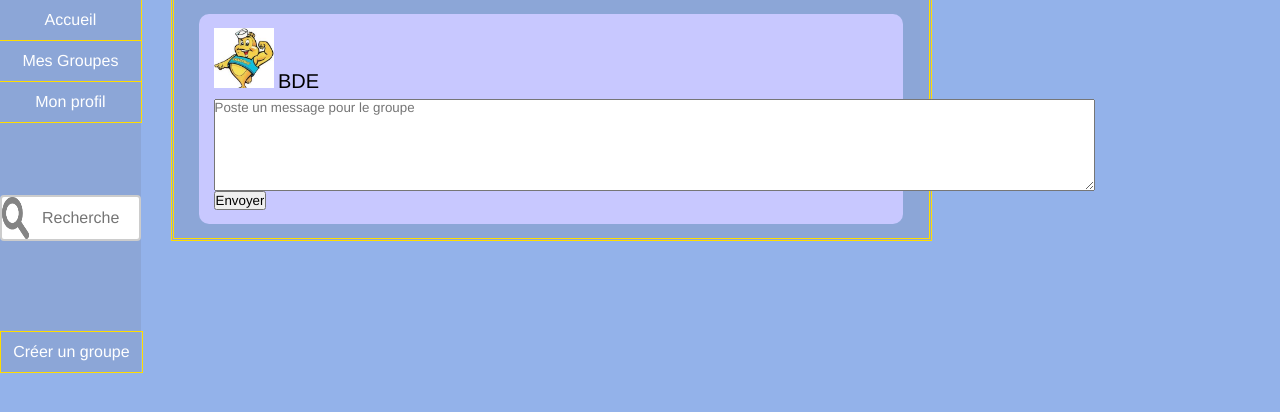
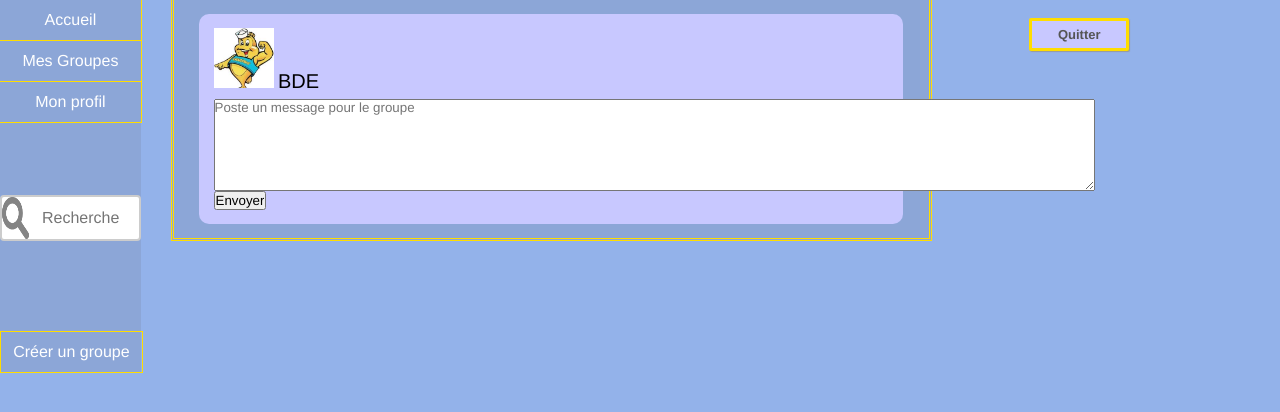
Before and after one commit to vincentbasset/cide1, a PHP site: page /groupe.php?id=2 in a window 1280 px wide. Shown: the part 200-612 px from the top of the page. Run offline with PHP 8.4, Linux system fonts and the light colour scheme; a user stored in the database is signed in; data comes from the database, SQL or seed files in the repository.

Commit message:
on peut rejoindre/quitter un groupe

```diff
--- a/cide/murgroupeconnecte.php
+++ b/cide/murgroupeconnecte.php
@@ -44,7 +44,19 @@
                             ";
                     }
 				}
-				echo "</div><div class=\"droit\">";
+				echo "</div><div class=\"droit\"></br>";
+				if($reponse4->rowcount()==0){
+					echo"
+					<form method=\"post\" action=\"traitementrejoindreg.php?id=".$_GET['id']."\">
+						<input id=\"rejoindreg\" type=\"submit\"  value=\"Rejoindre\" name=\"rejoindre\">
+					</form><br>";
+				}
+				else{
+					echo"
+					<form method=\"post\" action=\"traitementquitterg.php?id=".$_GET['id']."\">
+						<input id=\"rejoindreg\" type=\"submit\"  value=\"  Quitter  \" name=\"quitter\">
+					</form><br>";
+				}
 				while($donnees=$reponse2->fetch()){
 					if((!$reponse4->rowcount()==0 || $donnees["visibilite"]==1) && $donnees["importance"]){
 						echo "<p>
--- a/cide/style.css
+++ b/cide/style.css
@@ -22,6 +22,17 @@ header{
 	width:100%;
 	background-color: rgb(43,87,160);
 	height:200px;
+}
+
+#rejoindreg{
+	padding:6px 10px 6px 10px;
+	font:bold 13px helvetica;
+	background:rgb(200,200,255) ;
+	color:#555;
+	border-radius:2px;
+	width:100px;
+	border:3px solid rgb(255,221,1);
+	box-shadow:1px 1px 1px #999;
 }
 
 header input[type="submit"] {
```
Also changed, not shown: cide/traitementquitterg.php (added, +13 -0 lines), cide/traitementrejoindreg.php (added, +13 -0 lines).
